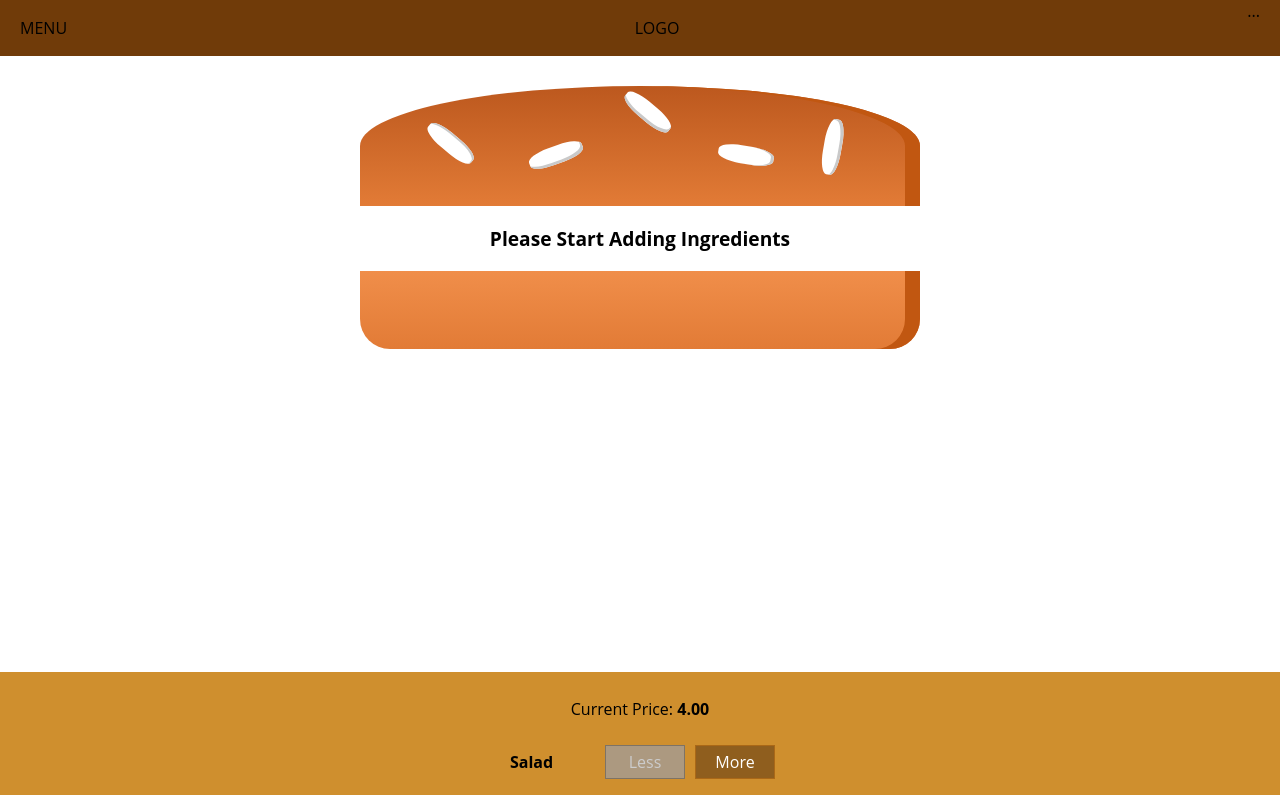
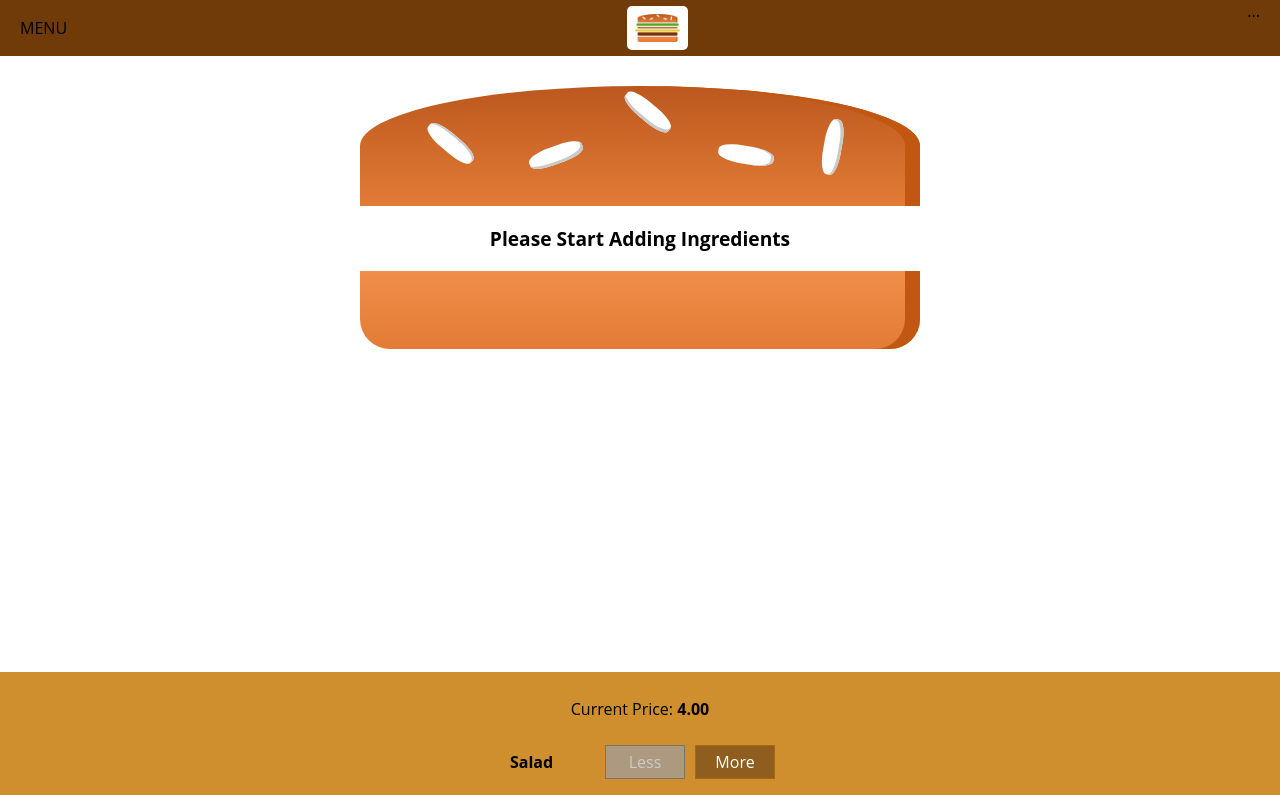
Before and after one commit to stLoiz/react-project-burger-builder-with-redux-saga, a React (Create React App) app: page / in a window 1280 px wide. Shown: the top 795 px of the page. Built offline with nearby package versions, Linux system fonts and the light colour scheme.

Commit message:
Add the logo

```diff
--- /dev/null
+++ b/src/components/Logo/Logo.js
@@ -0,0 +1,15 @@
+import React from 'react';
+
+//webpack handles the image with a module added to webpack config  and it will handle the image
+// and copy it over to the destination directory it creates only in memory during development
+//and will optimize  the image. The burgerLog will receive the path of the image where webpack will copy it to.
+import burgerLogo from '../assets/images/burger-logo.png';
+import classes from './Logo.module.css';
+
+const logo = () => (
+  <div className={classes.Logo}>
+    <img src={burgerLogo} alt="MyBurger"></img>
+  </div>
+);
+
+export default logo;
--- /dev/null
+++ b/src/components/Logo/Logo.module.css
@@ -0,0 +1,11 @@
+.Logo {
+  background-color: white;
+  padding: 8px;
+  height: 80%;
+  box-sizing: border-box;
+  border-radius: 5px;
+}
+
+.Logo img {
+  height: 100%;
+}
--- a/src/components/Navigation/Toolbar/Toolbar.js
+++ b/src/components/Navigation/Toolbar/Toolbar.js
@@ -1,12 +1,12 @@
 import React from 'react';
 
-import classses from './Toolbar.module.css';
 import classes from './Toolbar.module.css';
+import Logo from '../../Logo/Logo';
 
 const toolbar = () => (
   <header className={classes.Toolbar}>
     <div> MENU</div>
-    <div>LOGO</div>
+    <Logo />
     <nav>...</nav>
   </header>
 );
```
Also changed, not shown: src/components/assets/images/burger-logo.png (added).
